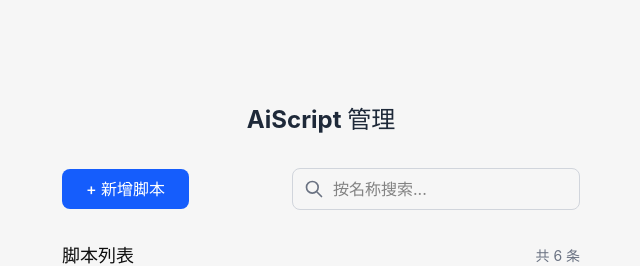
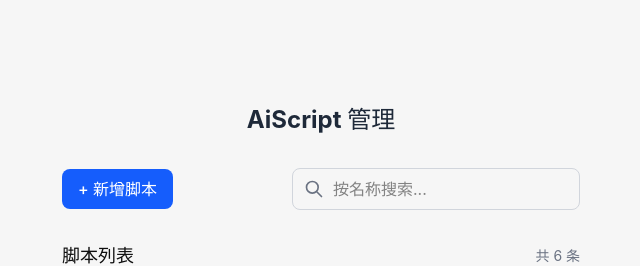
Before and after one commit to ninglong77/AIPrince, a React (Vite) app: page / in a window 1280 px wide. Shown: the top 266 px of the page, without its empty margins (319-959 px from the left). Built offline with nearby package versions, Linux system fonts and the light colour scheme.

Commit message:
base comps

```diff
--- /dev/null
+++ b/src/components/buttons.tsx
@@ -0,0 +1,10 @@
+
+
+export function PrimaryButton({ children, onClick, className }: { children: React.ReactNode; onClick: () => void, className?: string }) {
+    return <Button onClick={onClick} className={`bg-blue-600 hover:bg-blue-700 text-white ${className || ''}`}>{children}</Button>
+}
+export function Button({ children, onClick, className }: { children: React.ReactNode; onClick: () => void, className?: string }) {
+    return <button className={`cursor-pointer bg-blue-600 hover:bg-blue-700 text-white font-medium py-2 px-4 rounded-lg transition duration-200 focus:outline-none focus:ring-2 focus:ring-blue-500 focus:ring-offset-2 ${className || ''}`} onClick={onClick}>
+        {children}
+    </button>
+}
--- /dev/null
+++ b/src/components/icons.tsx
@@ -0,0 +1,24 @@
+
+export function SearchIcon() {
+    return (
+        <svg className="h-5 w-5" fill="none" stroke="currentColor" viewBox="0 0 24 24">
+            <path strokeLinecap="round" strokeLinejoin="round" strokeWidth={2} d="M21 21l-6-6m2-5a7 7 0 11-14 0 7 7 0 0114 0z" />
+        </svg>
+    );
+}
+
+export function EditIcon() {
+    return (
+        <svg className="h-5 w-5" fill="none" stroke="currentColor" viewBox="0 0 24 24">
+            <path strokeLinecap="round" strokeLinejoin="round" strokeWidth={2} d="M11 5H6a2 2 0 00-2 2v11a2 2 0 002 2h11a2 2 0 002-2v-5m-1.414-9.414a2 2 0 112.828 2.828L11.828 15H9v-2.828l8.586-8.586z" />
+        </svg>
+    );
+}
+
+export function DeleteIcon() {
+    return (
+        <svg className="h-5 w-5" fill="none" stroke="currentColor" viewBox="0 0 24 24">
+            <path strokeLinecap="round" strokeLinejoin="round" strokeWidth={2} d="M19 7l-.867 12.142A2 2 0 0116.138 21H7.862a2 2 0 01-1.995-1.858L5 7m5 4v6m4-6v6m1-10V4a1 1 0 00-1-1h-4a1 1 0 00-1 1v3M4 7h16" />
+        </svg>
+    );
+}
--- a/src/pages/Index.tsx
+++ b/src/pages/Index.tsx
@@ -1,4 +1,6 @@
 import React, { useState } from 'react';
+import { PrimaryButton } from '../components/buttons';
+import { SearchIcon } from '../components/icons';
 
 // 定义 AiScript 对象类型
 interface AiScript {
@@ -170,18 +172,10 @@ const AiScriptManager: React.FC = () => {
 
       {/* 顶部工具栏：新增按钮 + 搜索框 */}
       <div className="flex flex-col sm:flex-row gap-4 items-start sm:items-center justify-between">
-        <button
-          onClick={openAddModal}
-          className="cursor-pointer bg-blue-600 hover:bg-blue-700 text-white font-medium py-2 px-6 rounded-lg transition duration-200 focus:outline-none focus:ring-2 focus:ring-blue-500 focus:ring-offset-2"
-        >
-          + 新增脚本
-        </button>
-
+        <PrimaryButton onClick={openAddModal}>+ 新增脚本</PrimaryButton>
         <div className="relative w-full sm:w-72">
           <span className="absolute inset-y-0 left-0 pl-3 flex items-center text-gray-500">
-            <svg className="h-5 w-5" fill="none" stroke="currentColor" viewBox="0 0 24 24">
-              <path strokeLinecap="round" strokeLinejoin="round" strokeWidth={2} d="M21 21l-6-6m2-5a7 7 0 11-14 0 7 7 0 0114 0z" />
-            </svg>
+            <SearchIcon />
           </span>
           <input
             type="search"
```
